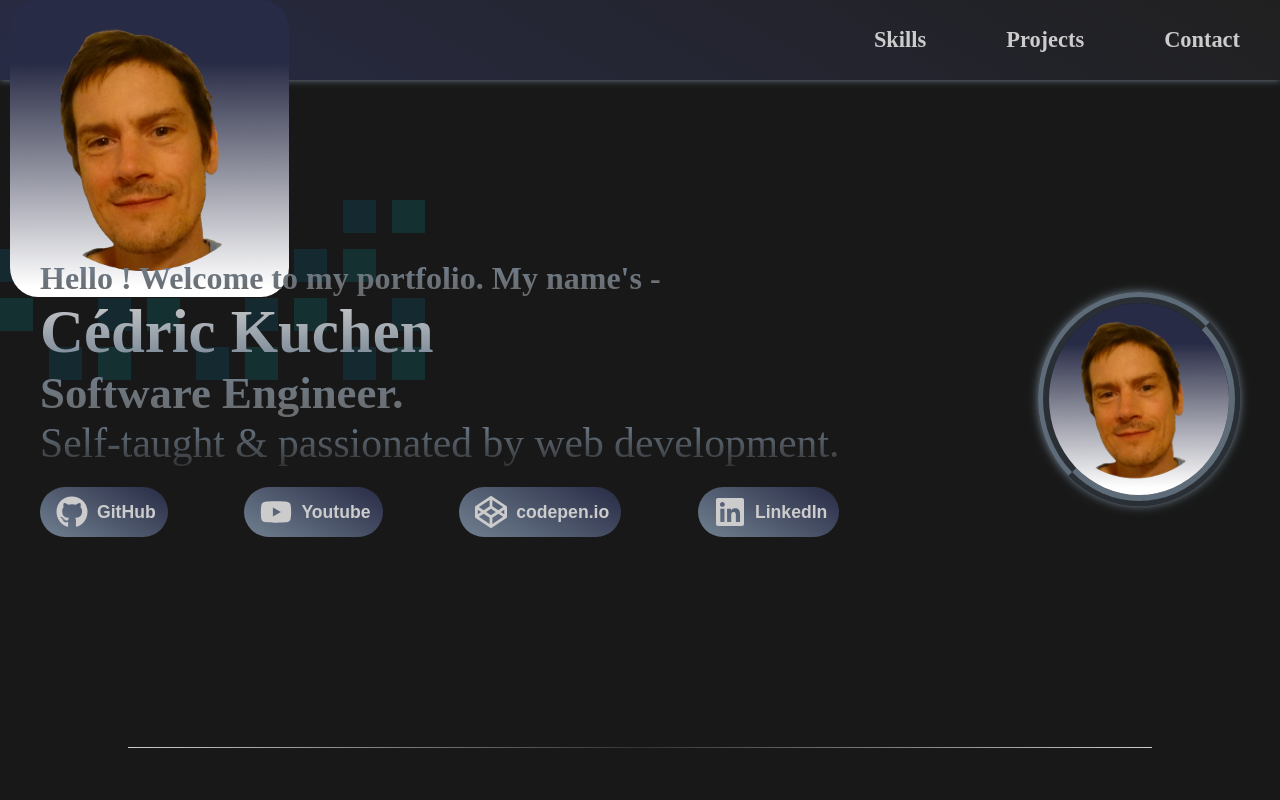
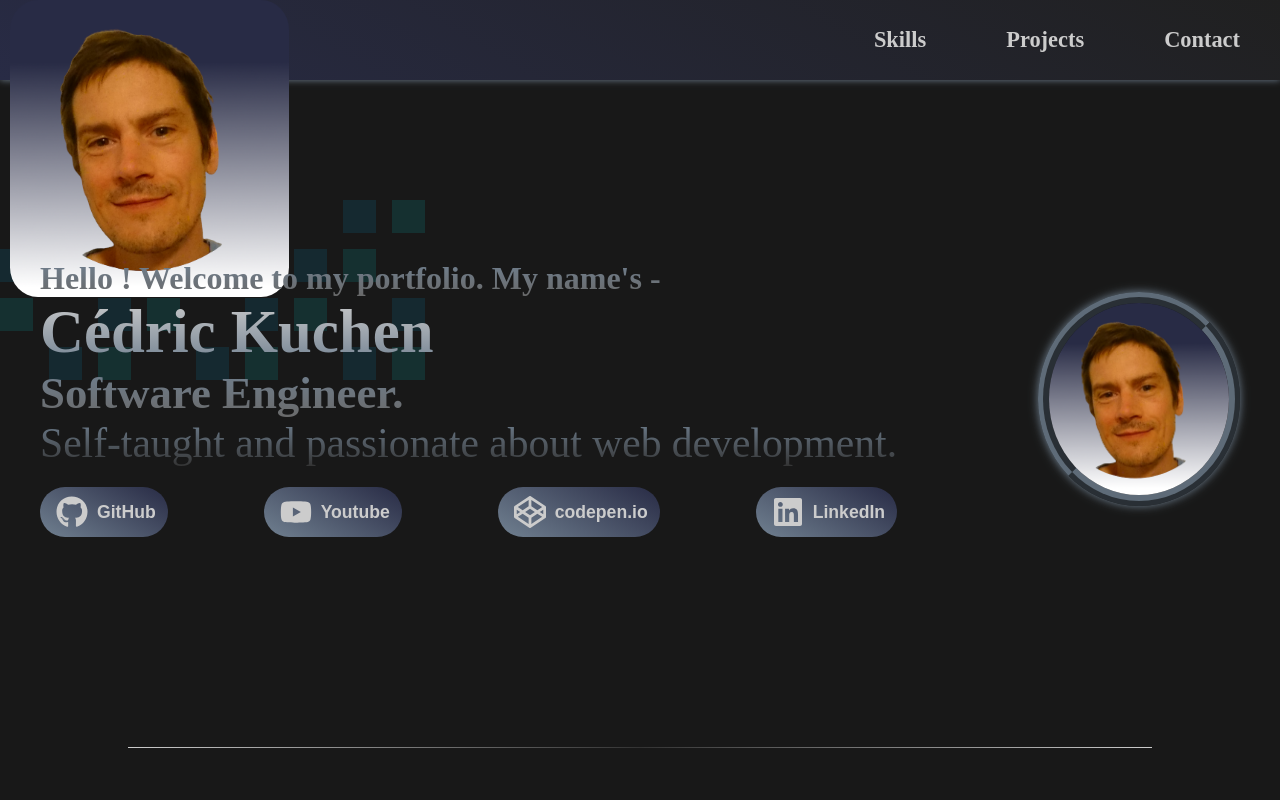
Before and after one commit to TLRKiliann/hiring-portfolio, a Next.js app in the folder my-app/: page / in a window 1280 px wide. Shown: the top 800 px of the page. Built offline with nearby package versions, Linux system fonts and the light colour scheme.

Commit message:
some changes

```diff
--- a/my-app/components/mainTitle.tsx
+++ b/my-app/components/mainTitle.tsx
@@ -56,7 +56,7 @@ export default function MainTitle() {
             Software Engineer.&nbsp;
           </h2>
           <p className={style.paragraph}>
-            Self-taught & passionated by web development.
+            Self-taught and passionate about web development.
           </p>
 
           <div className={style.divlogo}>
```
